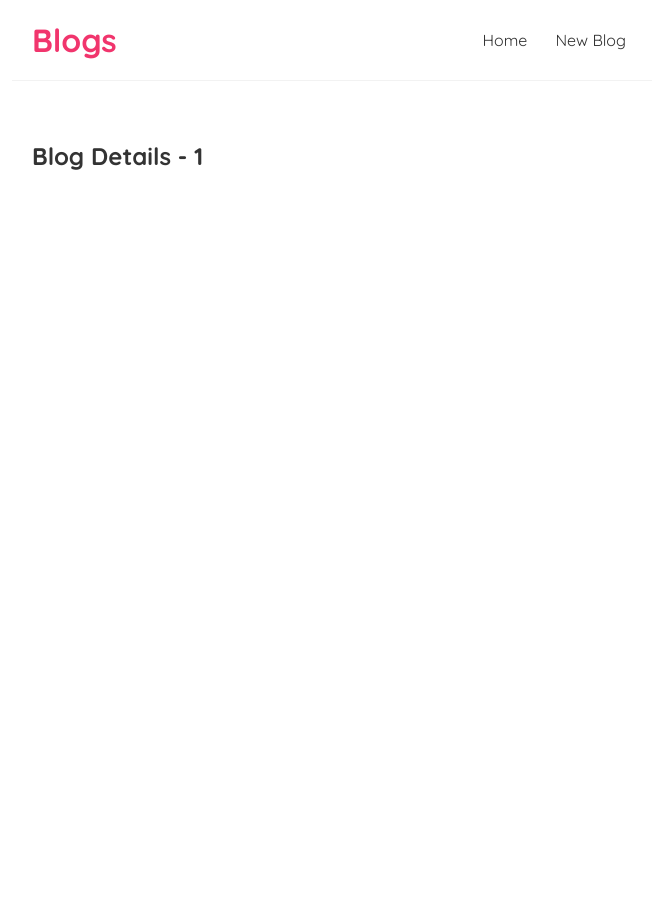
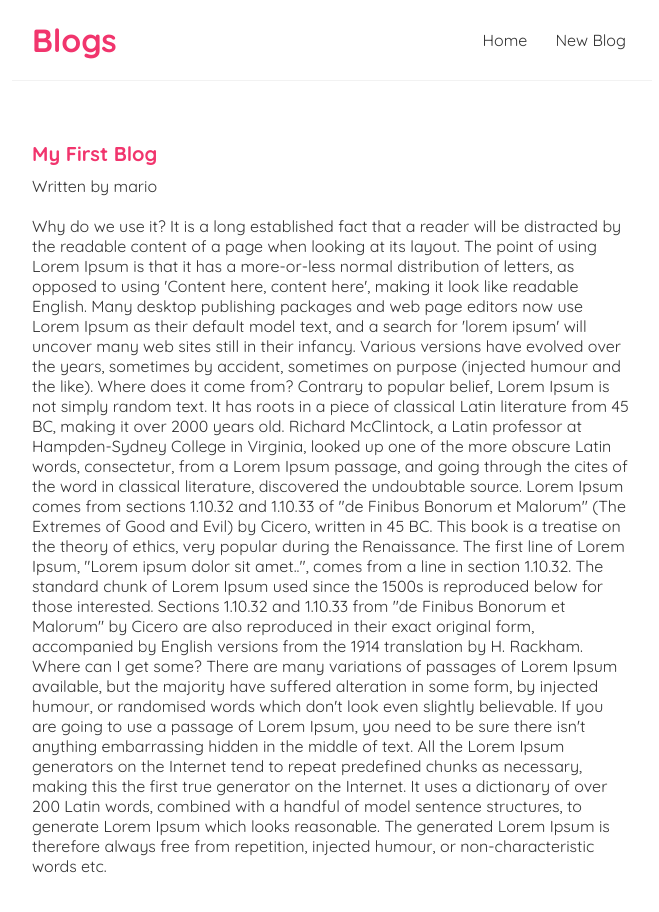
Before and after one commit to MarvelB/modern-react, a React (Create React App) app: page /blogs/1 in a window 1280 px wide. Shown: the top 912 px of the page, without its empty margins (308-967 px from the left). Before the commit the page ends 800 px from the top, so only its background shows below. Built offline with nearby package versions, Linux system fonts and the light colour scheme; data requests are answered from the project's data file; the HTML template or start-up script is replaced by a standard one.

Commit message:
st l26 commit

```diff
--- a/src/components/BlogDetails/BlogDetails.tsx
+++ b/src/components/BlogDetails/BlogDetails.tsx
@@ -1,4 +1,6 @@
 import { useParams } from "react-router";
+import useFetch from "../../hooks/useFetch";
+import { Blog } from "../../types/blog.type";
 
 interface BlogDetailsParams {
   id: string;
@@ -6,10 +8,19 @@
 
 const BlogDetails = () => {
   const { id } = useParams<BlogDetailsParams>();
+  const { data: blog, error, isLoading } = useFetch<Blog>('http://localhost:8000/blogs/' + id);
 
   return (
     <div className="blog-details">
-      <h2>Blog Details - { id }</h2>
+      { isLoading && <div>Loading...</div> }
+      { error && <div>{ error }</div> }
+      { blog && (
+        <article>
+          <h2>{ blog.title }</h2>
+          <p>Written by { blog.author }</p>
+          <div>{ blog.body }</div>
+        </article>
+      ) }
     </div>
   )
 };
--- a/src/components/Home/Home.tsx
+++ b/src/components/Home/Home.tsx
@@ -3,7 +3,7 @@
 import BlogList from '../BlogList/BlogList';
 
 const Home = () => {
-  const { data: blogs, error, isLoading } = useFetch<Blog>('http://localhost:8000/blogs');
+  const { data: blogs, error, isLoading } = useFetch<Blog[]>('http://localhost:8000/blogs');
 
   return (
     <div className="home">
--- a/src/hooks/useFetch.ts
+++ b/src/hooks/useFetch.ts
@@ -1,13 +1,13 @@
 import { useEffect, useState } from "react";
 
 export interface UseFetchType<T> {
-    data: T[];
+    data: T;
     isLoading: boolean;
     error: string;
 }
 
 const useFetch = <T>(url: string): UseFetchType<T> => {
-    const [data, setData] = useState<T[]>([]);
+    const [data, setData] = useState<T>();
     const [isLoading, setIsLoading] = useState<boolean>(true);
     const [error, setError] = useState<string>('');
 
@@ -23,7 +23,7 @@
 
             return res.json();
         })
-        .then((data: any[]) => {
+        .then((data: T) => {
             setData(data);
             setIsLoading(false);
             setError('');
--- a/src/index.css
+++ b/src/index.css
@@ -51,3 +51,21 @@
 .blog-preview a{
   text-decoration: none;
 }
+
+/* blog details page */
+.blog-details h2 {
+  font-size: 20px;
+  color: #f1356d;
+  margin-bottom: 10px;
+}
+.blog-details div {
+  margin: 20px 0;
+}
+.blog-details button {
+  background: #f1356d;
+  color: #fff;
+  border: 0;
+  padding: 8px;
+  border-radius: 8px;
+  cursor: pointer;
+}
```
